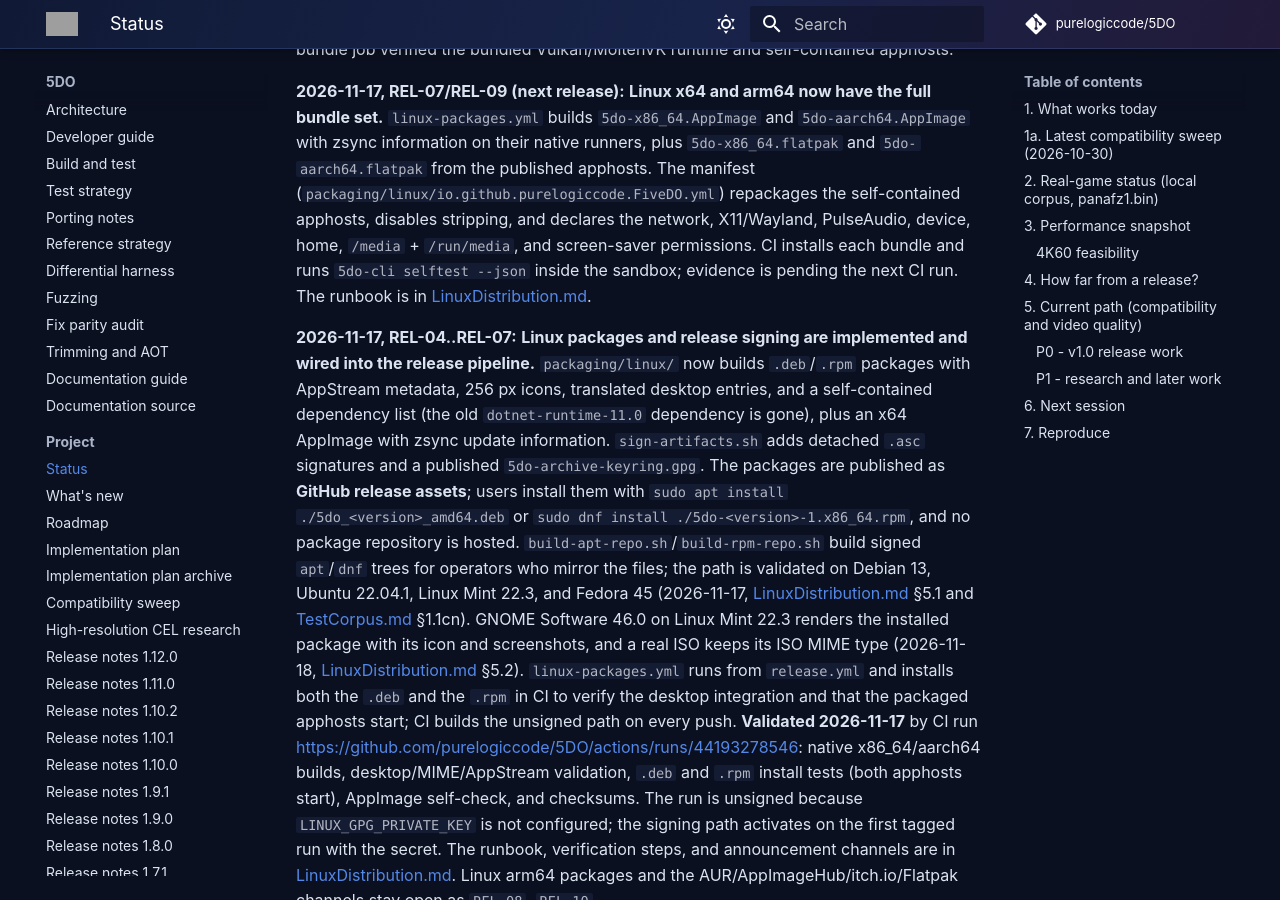
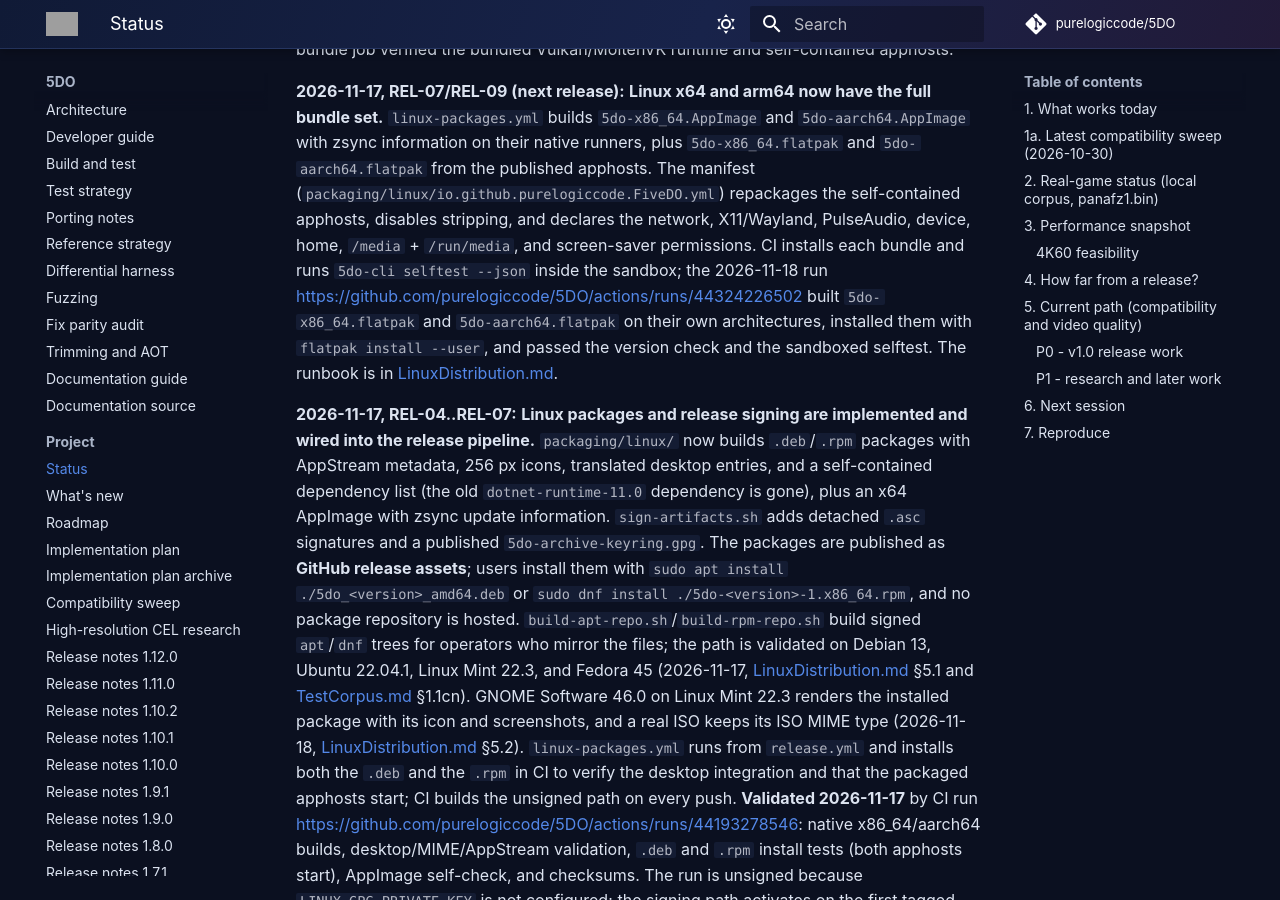
Before and after one commit to purelogiccode/5DO, an MkDocs documentation site: the page built from docs/Status.md, in a window 1280 px wide and 900 px high, scrolled down 1071 px. Built offline with MkDocs 1.6.1 and Material for MkDocs 9.7.7, drawn with Linux system fonts in a browser that asks for light colours; comment, search, counter and statistics services are not loaded; grey boxes are pictures that could not be loaded.

Commit message:
Record the first successful Flatpak CI run
The 2026-11-18 run built both architecture bundles, installed them with flatpak install --user, and ran the sandboxed CLI selftest, so the status page no longer says the evidence is pending.

```diff
--- a/docs/Status.md
+++ b/docs/Status.md
@@ -49,8 +49,11 @@ bundle set.** `linux-packages.yml` builds `5do-x86_64.AppImage` and
 (`packaging/linux/io.github.purelogiccode.FiveDO.yml`) repackages the self-contained
 apphosts, disables stripping, and declares the network, X11/Wayland, PulseAudio, device,
 home, `/media` + `/run/media`, and screen-saver permissions. CI installs each bundle and runs
-`5do-cli selftest --json` inside the sandbox; evidence is pending the next CI run. The
-runbook is in [LinuxDistribution.md](LinuxDistribution.md).
+`5do-cli selftest --json` inside the sandbox; the 2026-11-18 run
+<https://github.com/purelogiccode/5DO/actions/runs/44324226502> built
+`5do-x86_64.flatpak` and `5do-aarch64.flatpak` on their own architectures, installed them
+with `flatpak install --user`, and passed the version check and the sandboxed selftest.
+The runbook is in [LinuxDistribution.md](LinuxDistribution.md).
 
 **2026-11-17, REL-04..REL-07:** **Linux packages and release signing are implemented and
 wired into the release pipeline.** `packaging/linux/` now builds `.deb`/`.rpm` packages
```
